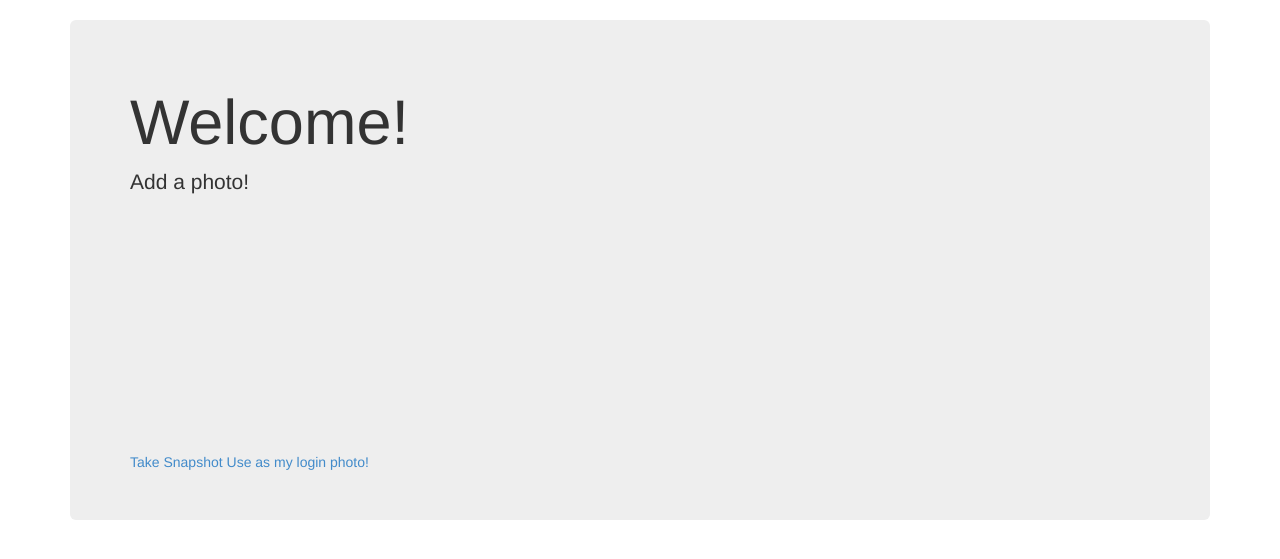
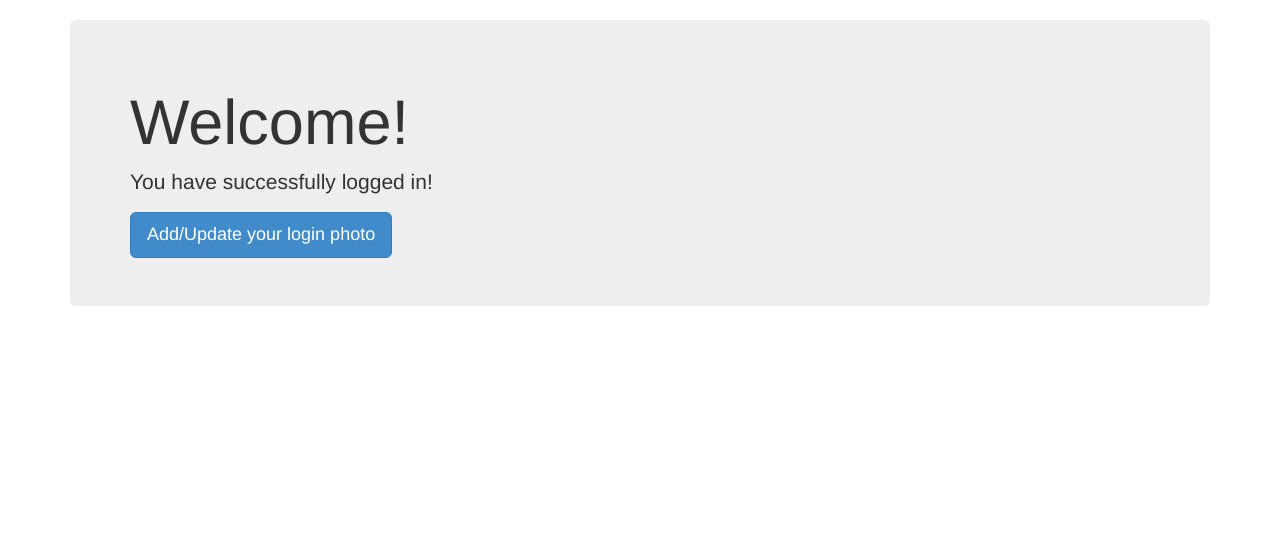
Before and after one commit to spockNinja/facial-signin, a Flask app: page / in a window 1280 px wide. Shown: the part 52-611 px from the top of the page. Run offline with Flask 2, Linux system fonts and the light colour scheme; the visitor is signed in with stand-in values (Sample User, id 1); parts of the project's set-up code (start-up, migrations or seed data) failed here and were passed over; some libraries are stand-ins or nearby versions.

Commit message:
Use popup for taking picture

```diff
--- a/static/js/dashboard.js
+++ b/static/js/dashboard.js
@@ -1,22 +1,36 @@
-Webcam.attach( '#my_camera' );
+app.Dashboard = (function() {
+    var dash = {};
 
-snapshot_uri = null;
-function take_snapshot() {
-    Webcam.snap( function(data_uri) {
-        snapshot_uri = data_uri;
-        document.getElementById('my_result').innerHTML = '<img src="'+data_uri+'"/>';
-    } );
-}
+    dash.faceData = ko.observable();
+    dash.comparisonPhoto = ko.observable();
 
-function upload_snapshot() {
-    if (snapshot_uri) {
+    dash.takePhoto = function() {
+        app.openCamera(function(snapshotData) {
+            $.post('/analyzePhoto', snapshotData, function(response) {
+                if (response.success) {
+                    dash.faceData(response.data);
+                    dash.comparisonPhoto(response.img);
+                }
+                else {
+                    bootbox.alert(response.message);
+                }
+            });
+        });
+    };
 
-        $.post('/analyzePhoto', snapshot_uri, function(response) {
-            console.log(response);
-        }).fail(function _handleFailure(jqXHR, textStatus, errorThrown) {
-            document.open();
-            document.write(jqXHR.responseText);
-            document.close();
+    dash.confirmPhoto = function() {
+        $.post('/confirmPhoto', JSON.stringify(dash.faceData()), function(response) {
+            if (!response.success) {
+                bootbox.alert(response.message);
+            }
         });
-    }
-}
+    };
+
+    dash.init = function() {
+        ko.applyBindings(dash, $('#dashboard-container')[0]);
+    };
+
+    return dash;
+})();
+
+app.Dashboard.init();
--- a/static/js/global/app.js
+++ b/static/js/global/app.js
@@ -1,5 +1,36 @@
 app = {
     models: {},
+};
+
+app.openCamera = function(callback) {
+    var messageHTML = [
+        '<div id="camera" class="center-block" style="width: 320; height: 240px;"></div>',
+        'For best results:<ul>',
+        '<li>Look straight at the camera</li>',
+        '<li>Center your face in the photo</li>',
+        '<li>Keep a neutral expression</li>',
+        '</ul>'
+    ].join('');
+    var messageElement = $(messageHTML);
+    var cameraDialog = bootbox.dialog({
+        title: 'Take a Photo',
+        message: messageElement,
+        buttons: {
+            'Take the photo!': {
+                className: 'btn-success',
+                callback: function() {
+                    Webcam.snap(callback);
+                }
+            },
+            'Cancel': {
+                className: 'btn-danger'
+            }
+        }
+    });
+
+    cameraDialog.on('shown.bs.modal', function() {
+        Webcam.attach('#camera');
+    });
 };
 
 ko.validation.init({
--- a/templates/dashboard.html
+++ b/templates/dashboard.html
@@ -7,12 +7,26 @@
 {% endblock %}
 
 {% block content %}
-    <div class="jumbotron">
+    <div class="jumbotron" id="dashboard-container">
         <h1>Welcome!</h1>
-        <p>Add a photo!</p>
-        <div id="my_camera" style="width:320px; height:240px;"></div>
-        <div id="my_result"></div>
-        <a href="javascript:void(take_snapshot())">Take Snapshot</a>
-        <a href="javascript:void(upload_snapshot())">Use as my login photo!</a>
+        <p>You have successfully logged in!</p>
+        <button class="btn btn-primary btn-lg" data-bind="click: takePhoto">
+            Add/Update your login photo
+        </button>
+
+        <!-- ko if: comparisonPhoto -->
+        <div class="thumbnail center-block">
+            <img data-bind="attr: {src: comparisonPhoto}">
+            <div class="caption">
+                <h3>Review Match</h3>
+                <p>Please make sure we matched your features. If so, click "Confirm Photo"</p>
+                <p>
+                    <button type="button" class="btn btn-success" data-bind="click: confirmPhoto">
+                        Confirm Photo
+                    </button>
+                </p>
+            </div>
+        </div>
+        <!-- /ko -->
     </div>
 {% endblock %}
```
